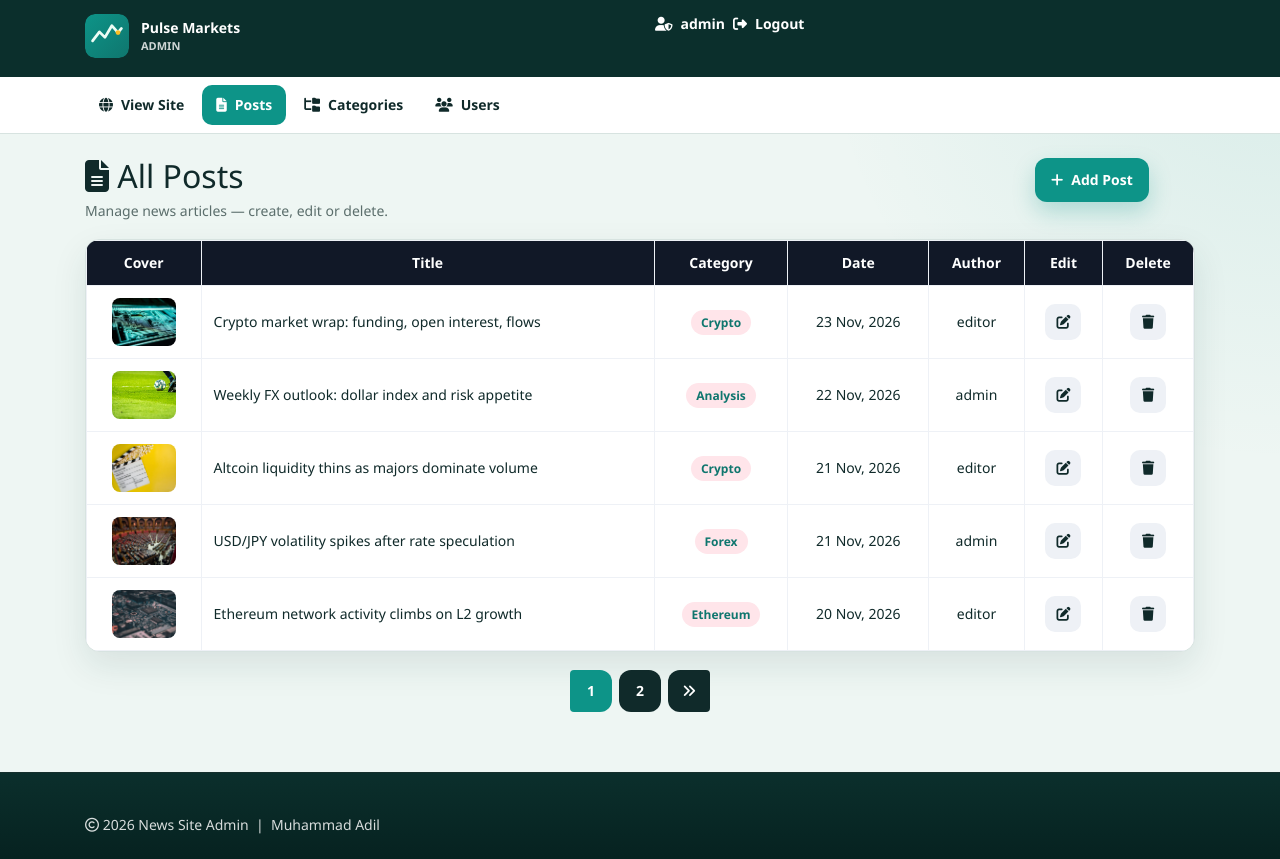
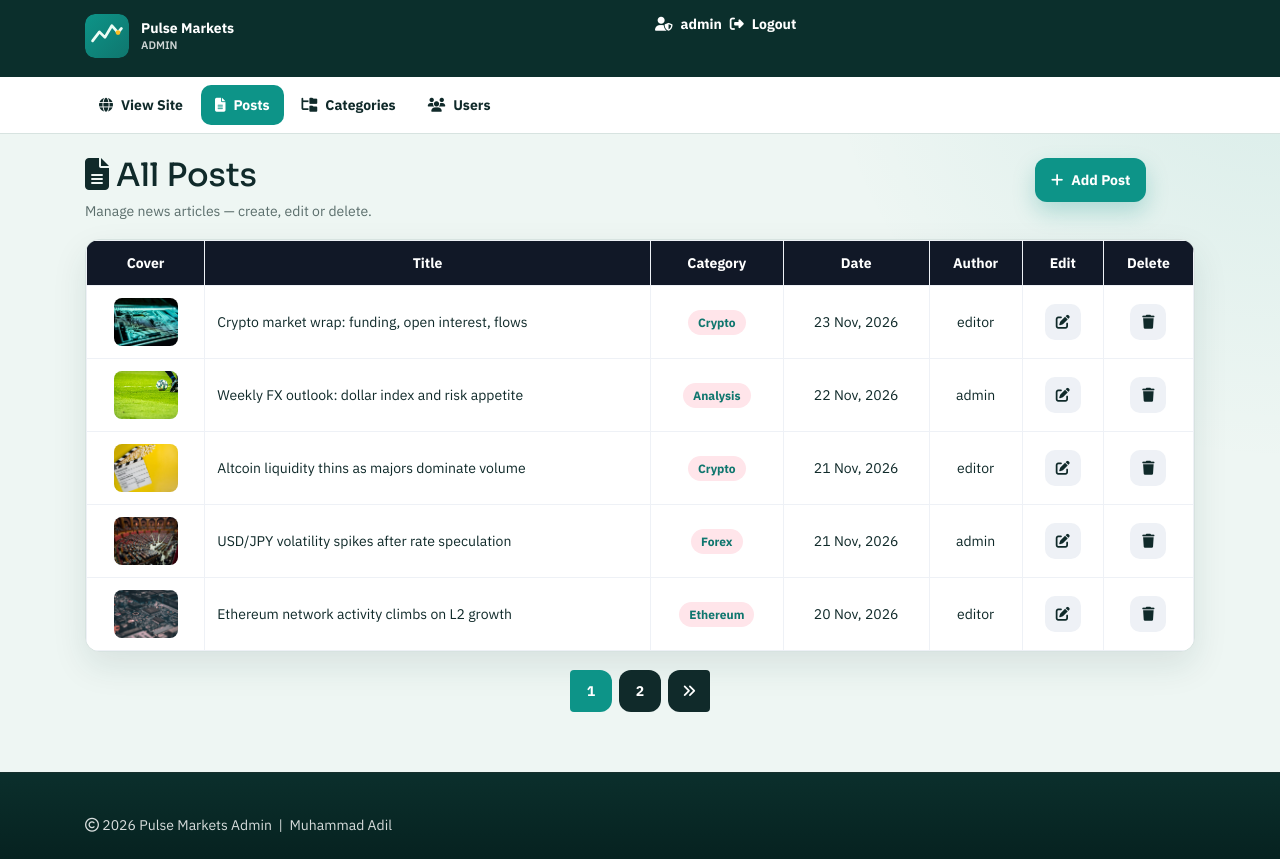
Before and after one commit to muhammadadi-iL/News-Site, a PHP site: page /news-site/admin/post.php in a window 1280 px wide. Run offline with PHP 8.4, Linux system fonts and the light colour scheme; a user stored in the database is signed in; data comes from the database, SQL or seed files in the repository.

Commit message:
Align admin branding with Pulse Markets after end-to-end QA.
Match admin fonts/footer naming to the front desk and confirm localhost APIs, stories, charts, and CRUD still pass.

Co-authored-by: Cursor <cursoragent@cursor.com>

```diff
--- a/admin/footer.php
+++ b/admin/footer.php
@@ -3,7 +3,7 @@
         <div class="row">
             <div class="col-xs-12">
                 <span>
-                    <i class="fa-regular fa-copyright"></i> <?php echo date('Y'); ?> News Site Admin
+                    <i class="fa-regular fa-copyright"></i> <?php echo date('Y'); ?> Pulse Markets Admin
                     &nbsp;|&nbsp;
                     <a href="https://github.com/muhammadadi-iL" target="_blank" rel="noopener">Muhammad Adil</a>
                 </span>
--- a/admin/header.php
+++ b/admin/header.php
@@ -18,7 +18,7 @@
         <link rel="apple-touch-icon" href="../images/apple-touch-icon.png?v=pulse2">
         <link rel="preconnect" href="https://fonts.googleapis.com">
         <link rel="preconnect" href="https://fonts.gstatic.com" crossorigin>
-        <link href="https://fonts.googleapis.com/css2?family=Fraunces:opsz,wght@9..144,600;9..144,700&family=Manrope:wght@400;500;600;700;800&display=swap" rel="stylesheet">
+        <link href="https://fonts.googleapis.com/css2?family=Sora:wght@500;600;700;800&family=IBM+Plex+Sans:wght@400;500;600;700&display=swap" rel="stylesheet">
         <link rel="stylesheet" href="../css/bootstrap.min.css" />
         <link rel="stylesheet" href="https://cdnjs.cloudflare.com/ajax/libs/font-awesome/6.5.2/css/all.min.css" crossorigin="anonymous" referrerpolicy="no-referrer" />
         <link rel="stylesheet" href="../css/style.css">
--- a/admin/index.php
+++ b/admin/index.php
@@ -39,7 +39,7 @@ if (isset($_POST['login'])) {
         <link rel="apple-touch-icon" href="../images/apple-touch-icon.png?v=pulse2">
         <link rel="preconnect" href="https://fonts.googleapis.com">
         <link rel="preconnect" href="https://fonts.gstatic.com" crossorigin>
-        <link href="https://fonts.googleapis.com/css2?family=Fraunces:opsz,wght@9..144,600;9..144,700&family=Manrope:wght@400;500;600;700;800&display=swap" rel="stylesheet">
+        <link href="https://fonts.googleapis.com/css2?family=Sora:wght@500;600;700;800&family=IBM+Plex+Sans:wght@400;500;600;700&display=swap" rel="stylesheet">
         <link rel="stylesheet" href="../css/bootstrap.min.css" />
         <link rel="stylesheet" href="https://cdnjs.cloudflare.com/ajax/libs/font-awesome/6.5.2/css/all.min.css" crossorigin="anonymous" referrerpolicy="no-referrer" />
         <link rel="stylesheet" href="../css/style.css">
```
Also changed, not shown: images/CREDITS.md (+2 -8 lines).
